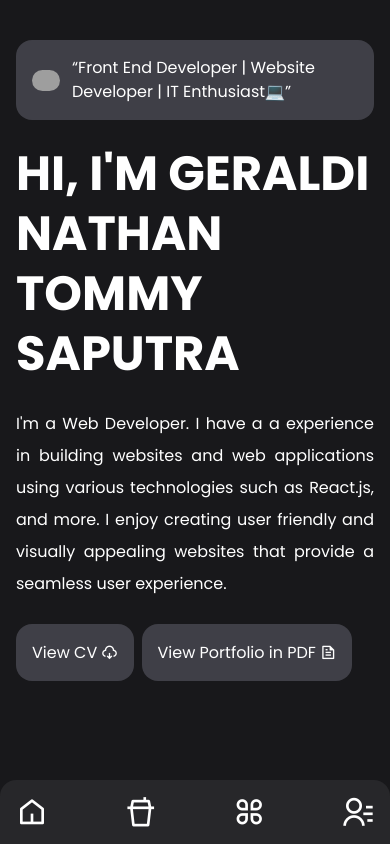
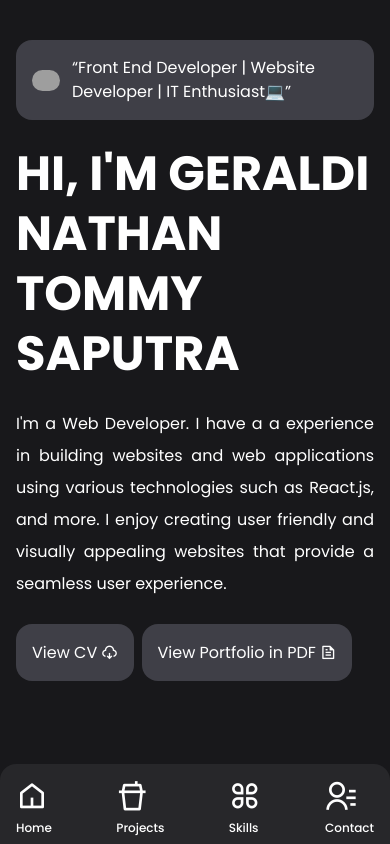
Before and after one commit to GeraldiNathan/PortofolioV1, a React (Vite) app: page / in a window 390 px wide. Shown: the top 844 px of the page. Built offline with nearby package versions, Linux system fonts and the light colour scheme; grey boxes are pictures that could not be loaded.

Commit message:
feat(Navbar): showing icon text for mobile navbar

```diff
--- a/src/components/Navbar.jsx
+++ b/src/components/Navbar.jsx
@@ -14,52 +14,52 @@ export const Navbar = () => {
         md:sticky md:top-0 items-center md:gap-10 md:opacity-100 w-full md:w-fit px-4 py-2 md:py-4 rounded-tl-2xl rounded-tr-2xl
         md:bg-transparent transition-all md:transition-none"
       >
-        <li>
+        <li className="grid">
+          <a href="#Home" aria-label="Home Section">
+            <i className="ri-home-5-line ri-2x cursor-pointer block sm:hidden"></i>
+          </a>
           <a
             href="#Home"
-            className="sm:text-lg text-base font-medium hidden sm:block"
+            className="sm:text-lg text-xs font-medium"
             aria-label="Home Section"
           >
             Home
           </a>
-          <a href="#Home" aria-label="Home Section">
-            <i className="ri-home-5-line ri-2x cursor-pointer block sm:hidden"></i>
+        </li>
+        <li className="grid">
+          <a href="#Project" aria-label="Project Section">
+            <i className="ri-drinks-line ri-2x cursor-pointer block sm:hidden"></i>
           </a>
-        </li>
-        <li>
           <a
             href="#Project"
-            className="sm:text-lg text-base font-medium hidden sm:block"
+            className="sm:text-lg text-xs font-medium"
             aria-label="Project Section"
           >
             Projects
           </a>
-          <a href="#Project" aria-label="Project Section">
-            <i className="ri-drinks-line ri-2x cursor-pointer block sm:hidden"></i>
+        </li>
+        <li className="grid">
+          <a href="#Skill" aria-label="Skill Section">
+            <i className="ri-apps-line ri-2x cursor-pointer block sm:hidden"></i>
           </a>
-        </li>
-        <li>
           <a
             href="#Skill"
-            className="sm:text-lg text-base font-medium hidden sm:block"
+            className="sm:text-lg text-xs font-medium"
             aria-label="Skill Section"
           >
             Skills
           </a>
-          <a href="#Skill" aria-label="Skill Section">
-            <i className="ri-apps-line ri-2x cursor-pointer block sm:hidden"></i>
+        </li>
+        <li className="grid">
+          <a href="#Contact" aria-label="Contact Section">
+            <i className="ri-contacts-line ri-2x cursor-pointer block sm:hidden"></i>
           </a>
-        </li>
-        <li>
           <a
             href="#Contact"
-            className="sm:text-lg text-base font-medium hidden sm:block"
+            className="sm:text-lg text-xs font-medium"
             aria-label="Contact Section"
           >
             Contact
-          </a>
-          <a href="#Contact" aria-label="Contact Section">
-            <i className="ri-contacts-line ri-2x cursor-pointer block sm:hidden"></i>
           </a>
         </li>
       </ul>
```
